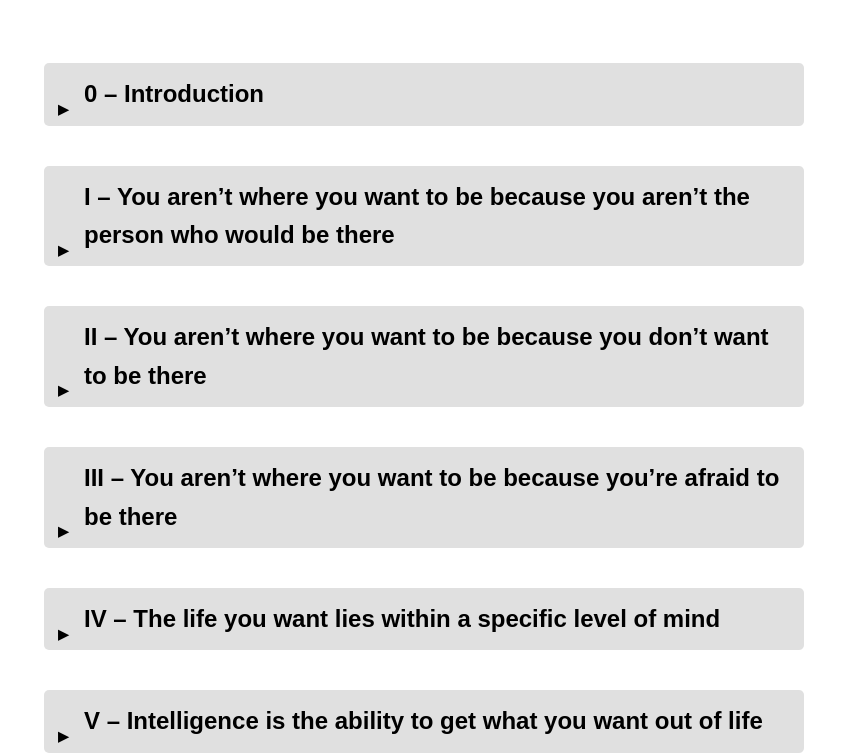
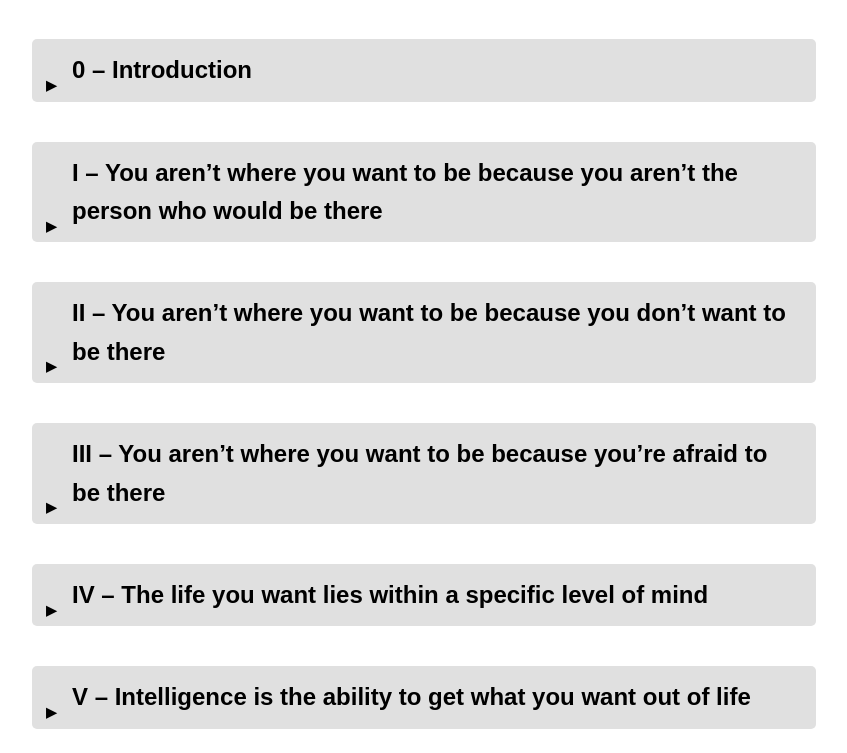
Before and after one commit to andna/bookeds, a plain HTML site: page index.html in a window 1280 px wide. Shown: the part 163-916 px from the top of the page, without its empty margins (216-1063 px from the left). Drawn offline with Linux system fonts and the light colour scheme.

Commit message:
Update index.html

```diff
--- a/index.html
+++ b/index.html
@@ -9,14 +9,14 @@
             font-family: Arial, sans-serif;
             max-width: 800px;
             margin: 0 auto;
-            padding: 20px;
+            padding: 8px;
             line-height: 1.6;
         }
         h1 {
             color: #333;
         }
         .container {
-            padding: 20px;
+            padding: 8px;
         }
         h2 {
             cursor: pointer;
```
